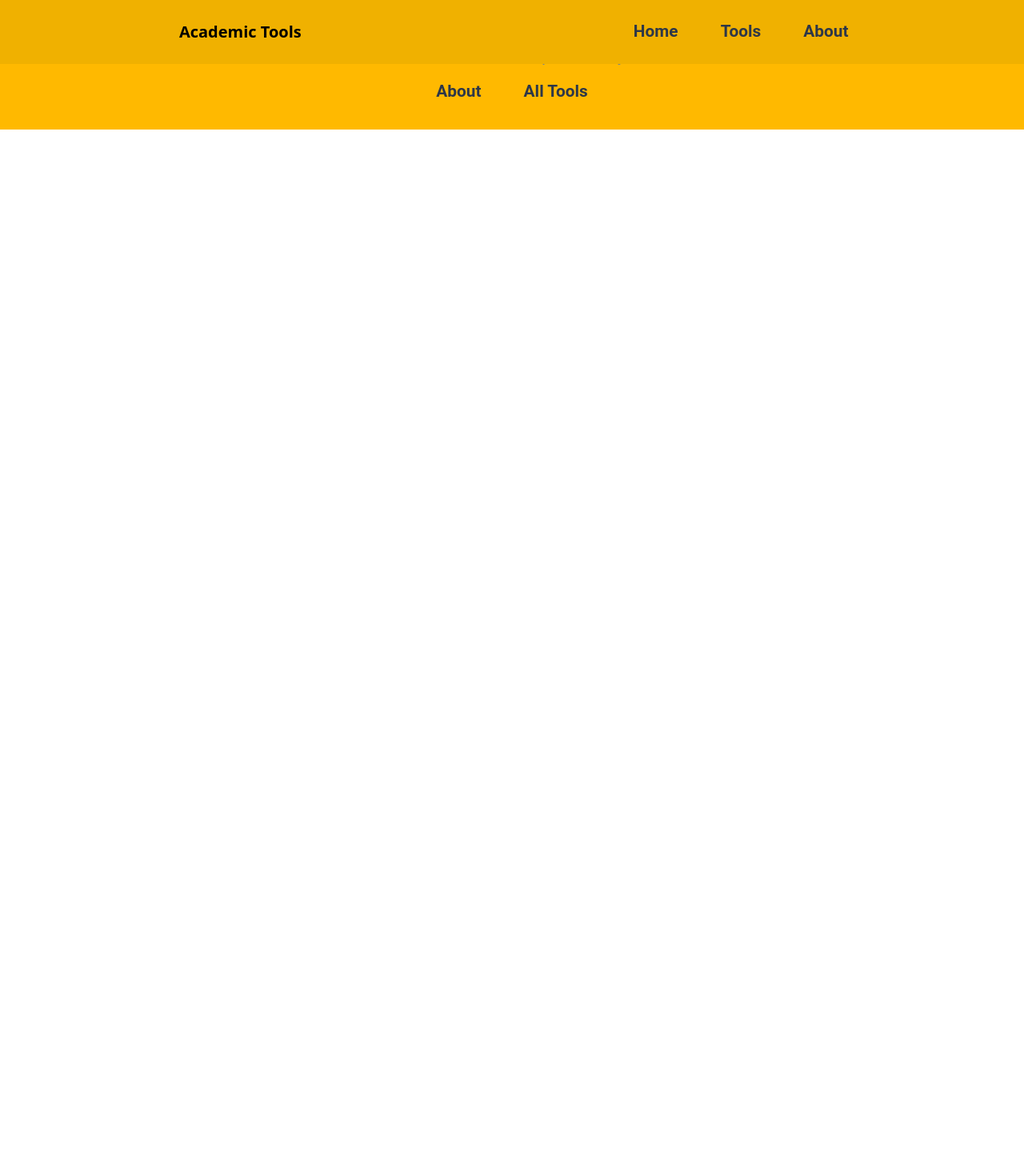
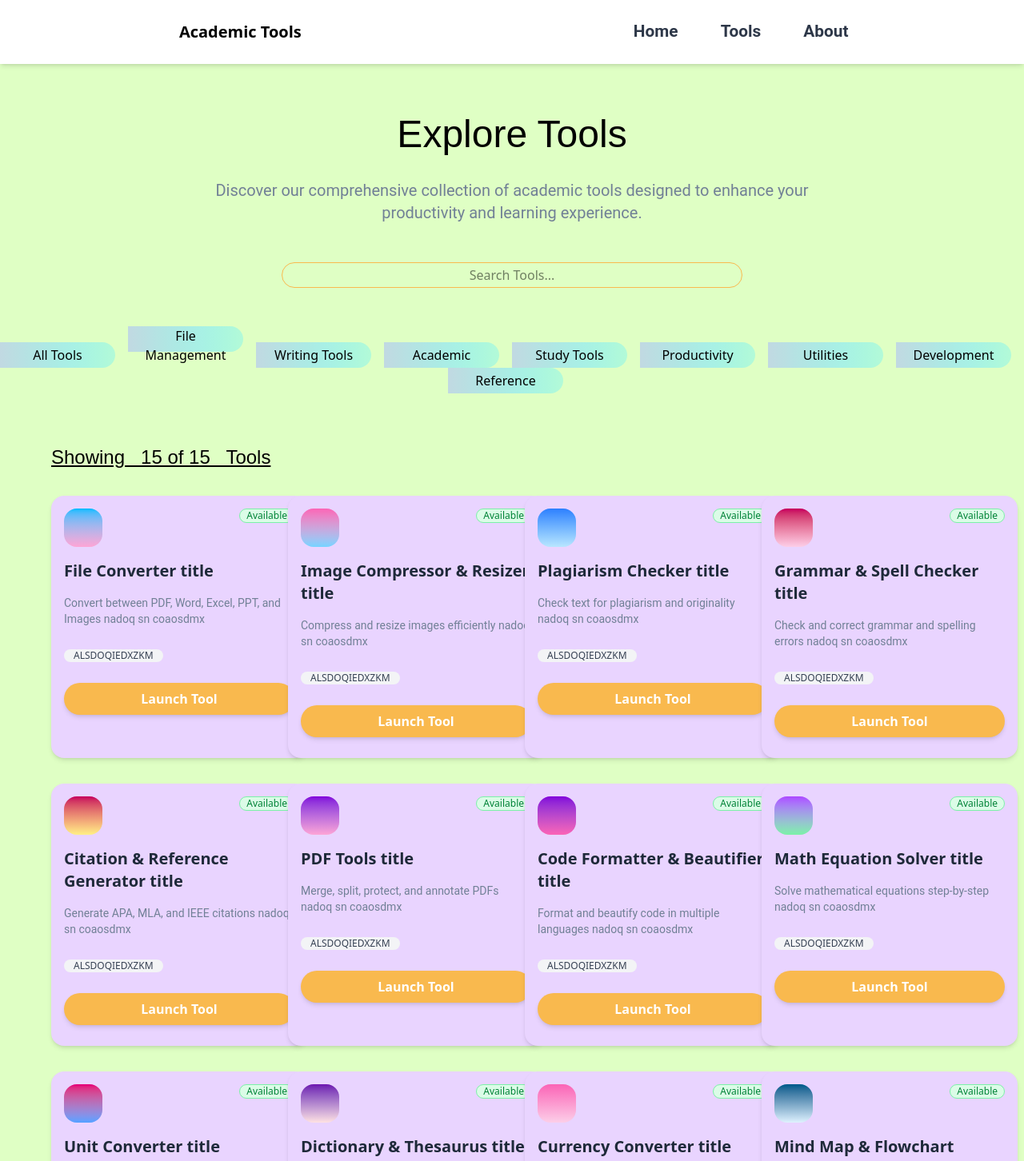
Before and after one commit to mandeep140/academic-tools, a React (Vite) app: page /tools in a window 1280 px wide. Shown: the top 1452 px of the page at 80% size. Before the commit the page ends 800 px from the top, so only its background shows below. Built offline with nearby package versions, Linux system fonts and the light colour scheme; some icons are missing.

Commit message:
add tool page , edit tool and about page also

```diff
--- /dev/null
+++ b/src/components/ToolInput.jsx
@@ -0,0 +1,58 @@
+import DesignBtn from "./designBtn";
+
+
+
+
+export default function ToolInput() {
+    return (
+        <div>
+
+
+
+
+
+            <div className=" bg-[#dfffc4]  mt-20 text-center  pt-8">
+                <h3 className="text-5xl  py-8  font-p "> Explore Tools </h3>
+                <p className="text-xl   "> Discover our comprehensive collection of academic tools designed to enhance your <br /> productivity and learning experience. </p>
+
+                <input type="text" placeholder="Search Tools..."
+                    className=" h-8 w-xl  rounded-full  text-center  my-12  border border-[#f9b94e]" />
+
+
+                <div >
+                    <DesignBtn label="All Tools" />
+                    <DesignBtn label="File Management" />
+                    <DesignBtn label="Writing Tools" />
+                    <DesignBtn label="Academic" />
+                    <DesignBtn label="Study Tools" />
+                    <DesignBtn label="Productivity" />
+                    <DesignBtn label="Utilities" />
+                    <DesignBtn label="Development" />
+                    <DesignBtn label="Reference" />
+                </div>
+
+
+            </div>
+
+
+
+
+
+
+
+
+
+
+
+
+
+
+
+
+
+
+
+        </div>
+
+    );
+}
--- /dev/null
+++ b/src/components/ToolKit.jsx
@@ -0,0 +1,23 @@
+export default function ToolKit({ bgcolor, icon, title, para, tags }) {
+    return (
+
+
+
+        <div className="bg-purple-200  shadow-md  h-82  w-80  rounded-2xl  p-4  hover:shadow-xl transition  ">
+
+
+            <div className="flex items-start justify-between">
+                <div className={` rounded-2xl   h-12  w-12  bg-pink-400    ${bgcolor}  `} > {icon} </div>
+                <span className="text-xs text-green-700 font-medium bg-green-100 border border-green-300 px-2  rounded-full"> Available </span>
+            </div>
+
+            <h3 className="text-xl font-semibold text-gray-800 mt-4"> {title}  title </h3>
+            <p className="text-sm my-4"> {para}  nadoq sn coaosdmx </p>
+            <span className="inline-block mt-3 text-xs bg-gray-100 text-gray-700 px-3  rounded-full"> ALSDOQIEDXZKM   {tags} </span>
+
+            <button className="w-full mt-6 shadow-md  bg-[#f9b94e] text-white font-semibold py-2 rounded-full hover:bg-orange-500   duration-300 transition  hover:shadow-xl "> Launch Tool </button>
+
+        </div>
+
+    );
+}
--- /dev/null
+++ b/src/components/ToolKitList.jsx
@@ -0,0 +1,71 @@
+import ToolKit from "./ToolKit";
+import DisableBtn from "./disableBtn"
+
+
+import { FaEnvelopeOpenText } from "react-icons/fa6";
+import { MdPhotoLibrary } from "react-icons/md";
+import { BsSearchHeartFill } from "react-icons/bs";
+
+
+
+import { BsFillFileEarmarkPdfFill } from "react-icons/bs";
+import { FaFileCode } from "react-icons/fa";
+import { ImCalculator } from "react-icons/im";
+import { GiThermometerScale } from "react-icons/gi";
+
+
+import { FaFilePen } from "react-icons/fa6";
+
+
+
+
+
+
+
+
+export default function ToolKitList() {
+    return (
+
+
+
+        <div className="bg-[#dfffc4]  py-16">
+
+            <span className="text-2xl font-medium ml-16  underline underline-offset-2  font-p  ">Showing  &nbsp; 15  of  15  &nbsp; Tools</span>
+
+            <div className="    grid  grid-cols-1  md:grid-cols-2   lg:grid-cols-3   xl:grid-cols-4  gap-8   mx-16  my-8">
+
+                <ToolKit bgcolor="bg-linear-to-t from-pink-300 to-sky-400" title="File Converter" para="Convert between PDF, Word, Excel, PPT, and Images" tags="" />
+                <ToolKit bgcolor="bg-linear-to-t from-sky-300 to-pink-400" title="Image Compressor & Resizer" para="Compress and resize images efficiently" tags="" />
+                <ToolKit bgcolor="bg-linear-to-t from-sky-200 to-blue-500" title="Plagiarism Checker" para="Check text for plagiarism and originality" tags="" />
+                <ToolKit bgcolor="bg-linear-to-t from-pink-200 to-pink-700" title="Grammar & Spell Checker" para="Check and correct grammar and spelling errors" tags="" />
+                <ToolKit bgcolor=" bg-linear-to-t from-yellow-200 to-pink-700     " title="Citation & Reference Generator" para="Generate APA, MLA, and IEEE citations" tags="" />
+                <ToolKit bgcolor="  bg-linear-to-t from-pink-300 to-purple-700 " title="PDF Tools" para="Merge, split, protect, and annotate PDFs" tags="" />
+                <ToolKit bgcolor="bg-linear-to-t from-pink-400 to-purple-700" title="Code Formatter & Beautifier" para="Format and beautify code in multiple languages" tags="" />
+                <ToolKit bgcolor=" bg-linear-to-t from-green-300 to-purple-500  " title="Math Equation Solver" para="Solve mathematical equations step-by-step" tags="" />
+                <ToolKit bgcolor=" bg-linear-to-t from-blue-400 to-pink-600     " title="Unit Converter" para="Convert between different units of measurement" tags="" />
+                <ToolKit bgcolor="  bg-linear-to-t from-red-100 to-purple-800   " title="Dictionary & Thesaurus" para="Look up definitions and synonyms" tags="" />
+                <ToolKit bgcolor="  bg-linear-to-t from-pink-200 to-maroon-800   " title="Currency Converter" para="Convert between different currencies with real-time rates" tags="" />
+                <ToolKit bgcolor="  bg-linear-to-t from-sky-100 to-sky-800   " title="Mind Map & Flowchart Generator" para="Create visual mind maps and flowcharts" tags="" />
+                <ToolKit bgcolor="  bg-linear-to-t from-pink-100 to-pink-900   " title="To-Do List & Task Manager" para="Organize tasks with due dates and progress tracking" tags="" />
+                <ToolKit bgcolor="  bg-linear-to-t from-red-400 to-purple-800   " title="Notes Summarizer" para="Generate concise summaries from your notes" tags="" />
+                <ToolKit bgcolor="  bg-linear-to-t from-pink-300 to-yellow-700   " title="Flashcards & Quiz Generator" para="Create and study with digital flashcards" tags="" />
+
+            </div>
+
+
+
+
+
+
+            <div className=" h-76  w-3/4  mx-auto  text-center rounded-2xl  shadow-xl/20  py-12  mt-20 ">
+                <h3 className=" text-4xl  my-8  font-p">Need a specific tool?</h3>
+                <p className="text-xl  pb-12">Can't find what you're looking for? We're constantly adding new tools based on user feedback.</p>
+                <DisableBtn label="Contact Us"  />
+            </div>
+
+        </div>
+
+
+
+    );
+}
--- a/src/components/aboutAT.jsx
+++ b/src/components/aboutAT.jsx
@@ -1,3 +1,20 @@
+//icons
+import { FaBoxes } from "react-icons/fa";
+import { GiStarsStack } from "react-icons/gi";
+import { BsPersonHearts } from "react-icons/bs";
+import { SiFiles } from "react-icons/si";
+
+//
+import { RiUserHeartFill } from "react-icons/ri";
+import { HiLightBulb } from "react-icons/hi";
+import { BsFillLightningChargeFill } from "react-icons/bs";
+import { GiSlumberingSanctuary } from "react-icons/gi";
+
+
+import { GiCloudRing } from "react-icons/gi";
+
+
+
 
 
 
@@ -7,25 +24,25 @@ export default function AboutAT() {
 
     const Boxes = [
         {
-            icon: "📘",
+            icon: <FaBoxes/>,
             value: "X+",
             label: "Tools Available",
         },
 
         {
-            icon: "👥",
+            icon: <BsPersonHearts   className=' '/>,
             value: "X+",
             label: "Happy Users",
         },
 
         {
-            icon: "⚡",
+            icon: < SiFiles/>,
             value: "X+",
             label: "Files Processed",
         },
 
         {
-            icon: "⭐",
+            icon: <GiStarsStack/>,
             value: "XX",
             label: "User Rating",
         },
@@ -40,26 +57,25 @@ export default function AboutAT() {
 
     const DBox = [
         {
-            icon: "++",
+            icon: <GiSlumberingSanctuary />,
             title: "Simplicity First",
             para: "We believe great tools should be intuitive and easy to use, not complicated.",
         },
 
         {
-            icon: "++",
+            icon: <BsFillLightningChargeFill/> ,
             title: "Productivity Focus",
             para: "Every tool is designed to save time and boost your academic productivity.",
         },
 
         {
-            icon: "++",
+            icon: <RiUserHeartFill/>,
             title: "Student-Centered",
             para: "Built by students, for students. We understand your needs and challenges.",
         },
 
         {
-            icon: "++",
-            title: "Innovation",
+            title: <HiLightBulb/> ,
             para: "Constantly evolving with new features and tools based on user feedback.",
         },
     ];
@@ -78,19 +94,19 @@ export default function AboutAT() {
 
     return (
 
-        <div>
+        <div className=' bg-[#dfffc4] '>
 
 
 
-            <div className=" mt-20 mb-16  h-96 w-full bg-red-300 text-center  pt-20 ">
+            <div className=" mt-20 mb-16  h-96 w-full  text-center  pt-20 ">
 
                 <div className="h-24 w-24 bg-amber-500  mx-auto  rounded-2xl  grid place-items-center  ">
                     +++
                 </div>
 
 
-                <h3 className="text-6xl  py-6">About Academic Tools</h3>
-                <p className="text-2xl pt-4">Academic Tools is built to make student productivity faster, easier, and smarter. We provide a <br />comprehensive suite of tools designed specifically for academic success.</p>
+                <h3 className="text-5xl  py-6  font-p">About Academic Tools</h3>
+                <p className="text-xl pt-4">Academic Tools is built to make student productivity faster, easier, and smarter. We provide a <br />comprehensive suite of tools designed specifically for academic success.</p>
 
 
             </div >
@@ -101,11 +117,10 @@ export default function AboutAT() {
             {/* our mission */}
 
 
-            <div className="h-76 w-3/4 rounded-2xl border outline-black  bg-purple-200 shadow-xl text-center grid place-items-center mx-auto  ">
-                <div className="h-28  w-32  bg-amber-700">icon</div>
-                <h3 className="text-5xl py-2"> Our Mission</h3>
-                <p className="text-xl  "  > To empower students and academics with innovative, easy-to-use tools that streamline workflows, enhance
-                    learning, and boost productivity. We believe technology should simplify education, not complicate it.</p>
+            <div className="h-76 w-3/4 rounded-2xl    shadow-xl/20  text-center grid place-items-center mx-auto py-8 ">
+                <div className="h-28  w-32  bg-amber-700  "> <GiCloudRing/>  </div>
+                <h3 className="text-4xl py-4"> Our Mission</h3>
+                <p className="text-lg  "  > To empower students and academics with innovative, easy-to-use tools that streamline workflows, enhance  <br />learning, and boost productivity. We believe technology should simplify education, not complicate it.</p>
             </div>
 
 
@@ -119,7 +134,7 @@ export default function AboutAT() {
             {/* small boxes */}
 
 
-            <div className="bg-red-500 flex items-center justify-center  h-76   my-16">
+            <div className=" flex items-center justify-center  h-76   my-16">
 
 
                 <div className="grid grid-cols-1 sm:grid-cols-2 md:grid-cols-4 gap-6">
@@ -155,14 +170,14 @@ export default function AboutAT() {
 
 
             {/* our values div */}
-            <div className=" p-4  bg-amber-200 text-center">
+            <div className=" p-4   text-center">
 
-                <h3 className=" text-5xl m-8">Our Values</h3>
+                <h3 className=" text-4xl m-8">Our Values</h3>
 
                 <p className="text-2xl">The principles that guide everything we build and every decision we make</p>
 
 
-                <div className="bg-amber-800  h-112  flex items-center justify-center  ">
+                <div className="  h-112  flex items-center justify-center  ">
 
 
                     <div className=" grid grid-cols-1 md:grid-cols-2  gap-8">
--- /dev/null
+++ b/src/components/designBtn.jsx
@@ -0,0 +1,5 @@
+export default function DesignBtn( {label} ) {
+    return(
+        <button className="h-8  w-36  px-2  mr-4   rounded-r-2xl  bg-linear-to-r/shorter from-indigo-300/50 to-teal-200/60"> {label} </button>
+    );
+}
--- a/src/components/footer.jsx
+++ b/src/components/footer.jsx
@@ -4,7 +4,7 @@ import Btns from "./btns";
 export default function Footer() {
     return(
 
-        <div className="text-center  p-8  bg-amber-400 ">
+        <div className="text-center  p-8  ">
             <p className="text-xl mb-4">© 2024 Academic Tools. Built to make student productivity faster, easier, and smarter.</p>
         <Btns label=" About "  />
         <Btns label=" All Tools "  />
--- a/src/components/navBar.jsx
+++ b/src/components/navBar.jsx
@@ -7,7 +7,7 @@ import AutoStoriesIcon from '@mui/icons-material/AutoStories';
 
 export default function NavBar() {
     return (
-        <div className="bg-yellow-500  w-full  h-20  flex  items-center  justify-around fixed top-0 left-0">
+        <div className="bg-white  w-full  h-20  shadow-md flex  items-center  justify-around fixed top-0 left-0">
 
             <div className=" flex  items-center ">
                 <AutoStoriesIcon /> &nbsp; &nbsp;
@@ -19,7 +19,7 @@ export default function NavBar() {
 
                 <Link to={"/"}>   <Btns label="Home" /></Link>
 
-                <Btns label="Tools" />
+                <Link to={"/tools"}> <Btns  label= "Tools" /> </Link>
                 <Link to={"/about"}> <Btns label="About" /> </Link>
             </div>
         </div>
--- a/src/index.css
+++ b/src/index.css
@@ -22,13 +22,18 @@ h2 {
     font-family: roboto;
 }
 
-.btn:hover{
+.btn:hover {
     color: #f9b94e;
-    background-color:#dfffc4;
+    background-color: #dfffc4;
 }
 
 
-.btn:active{
+.btn:active {
     color: white;
     background-color: #f9b94e;
 }
+
+
+.font-p {
+    font-family: 'Poppins', sans-serif;
+}
--- a/src/routes/Tools.jsx
+++ b/src/routes/Tools.jsx
@@ -1,8 +1,19 @@
 import React from 'react'
+import ToolInput from '../components/ToolInput'
+import ToolKitList from '../components/ToolKitList'
+
 
 const Tools = () => {
     return (
-        <div>Tools</div>
+        <>
+
+            <ToolInput />
+
+            <ToolKitList />
+
+
+
+        </>
     )
 }
 
```
Also changed, not shown: src/components/aboutOffers.jsx (+20 -30 lines).
